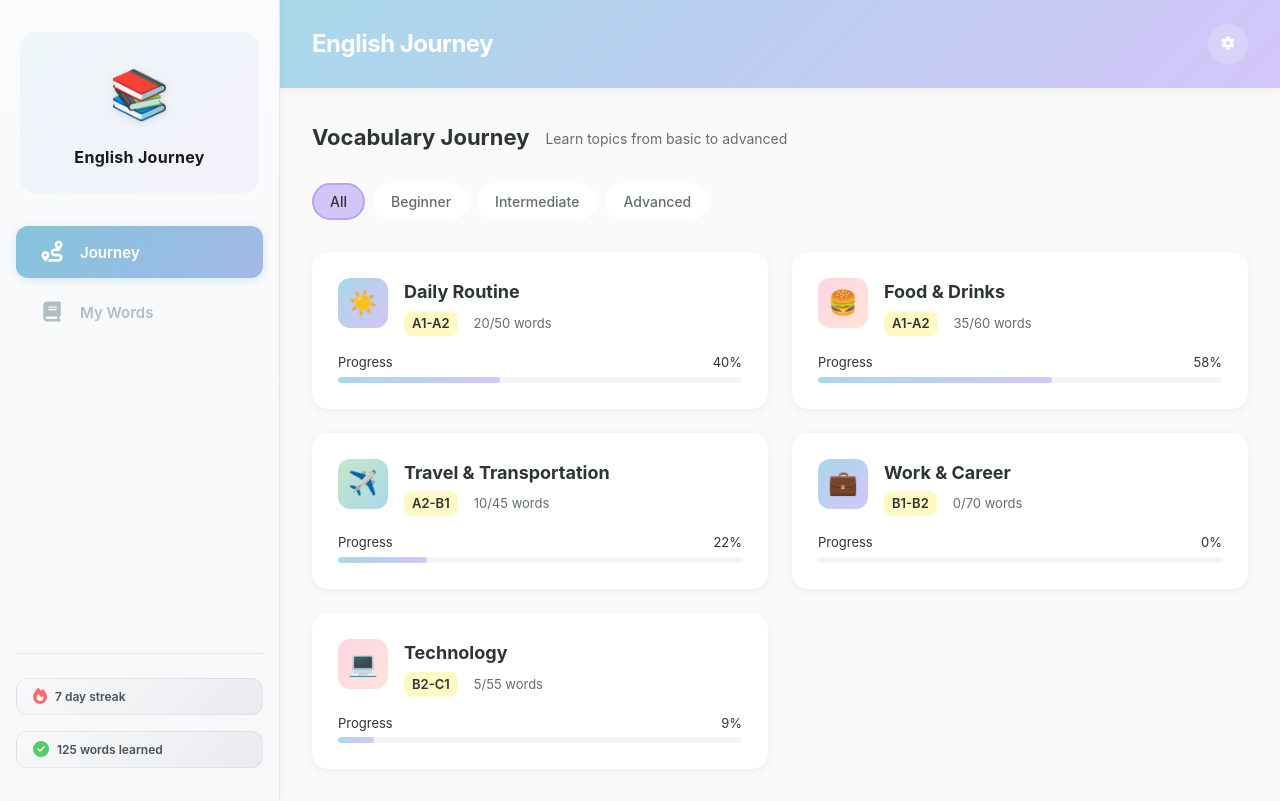
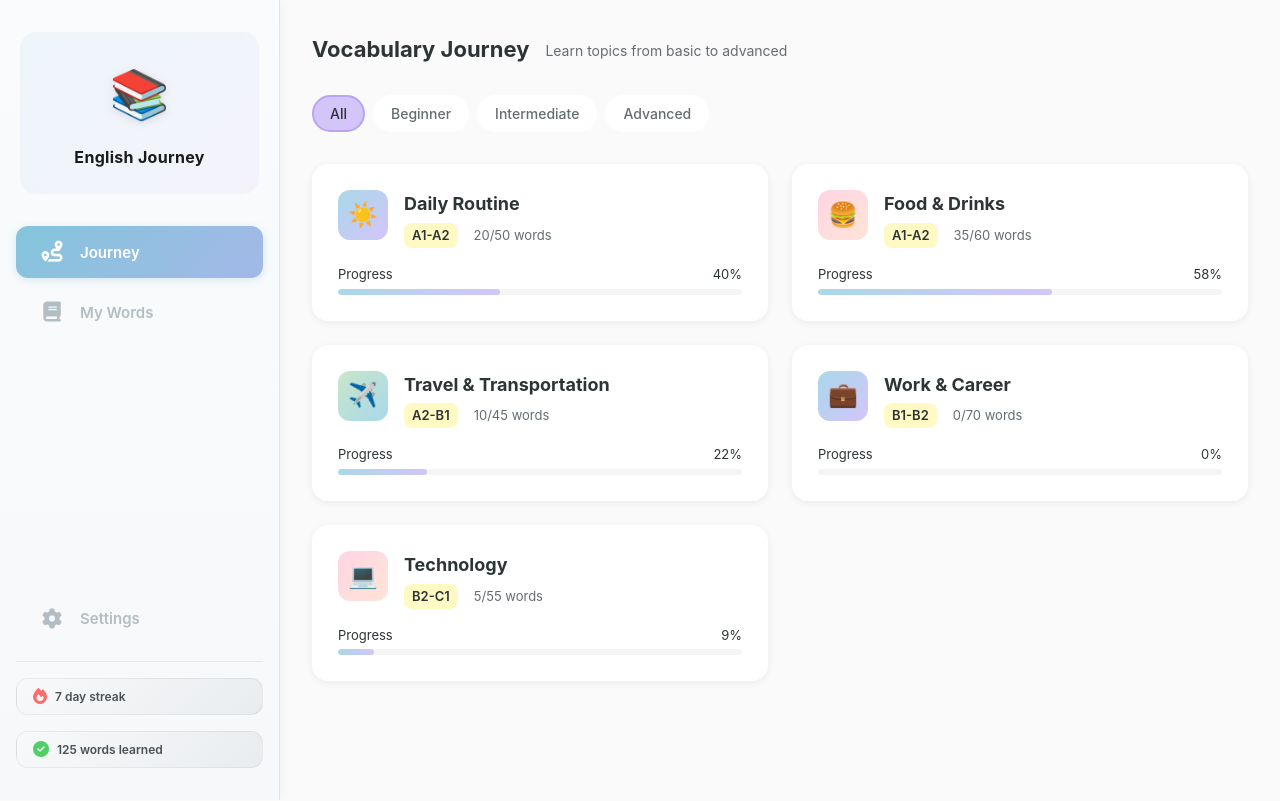
Before and after one commit to Cao-Viet-Hoang/english_app, a plain HTML site: page index.html in a window 1280 px wide. Drawn offline with Linux system fonts and the light colour scheme.

Commit message:
Add sidebar settings button and update utility listeners for mobile and desktop

```diff
--- a/css/styles.css
+++ b/css/styles.css
@@ -40,9 +40,8 @@ input, textarea, select {
   min-height: 100vh;
   display: grid;
   grid-template-columns: 280px 1fr;
-  grid-template-rows: auto 1fr;
+  grid-template-rows: 1fr;
   grid-template-areas:
-    "sidebar header"
     "sidebar main";
   position: relative;
 }
@@ -63,19 +62,19 @@ input, textarea, select {
    ============================================ */
 
 .app-header {
-  grid-area: header;
-  background: var(--gradient-blue);
-  padding: var(--spacing-lg) var(--spacing-xl);
-  box-shadow: var(--shadow-soft);
-  position: sticky;
-  top: 0;
-  z-index: 100;
+  display: none;
 }
 
 @media (max-width: 768px) {
   .app-header {
+    display: block;
+    background: var(--gradient-blue);
     padding: var(--spacing-md) var(--spacing-lg);
     padding-top: calc(var(--spacing-md) + env(safe-area-inset-top));
+    box-shadow: var(--shadow-soft);
+    position: sticky;
+    top: 0;
+    z-index: 100;
   }
 }
 
@@ -1359,14 +1358,42 @@ input, textarea, select {
 
 .sidebar-footer {
   margin-top: auto;
-  padding-top: var(--spacing-lg);
-  border-top: 1px solid rgba(0, 0, 0, 0.08);
+  padding-top: var(--spacing-md);
+}
+
+.sidebar-settings-btn {
+  display: flex;
+  flex-direction: row;
+  align-items: center;
+  gap: var(--spacing-md);
+  padding: var(--spacing-md) var(--spacing-lg);
+  color: var(--text-tertiary);
+  transition: all var(--transition-fast);
+  border-radius: var(--radius-md);
+  width: 100%;
+  justify-content: flex-start;
+  font-size: 15px;
+  font-weight: 600;
+  margin-bottom: var(--spacing-md);
+}
+
+.sidebar-settings-btn:hover {
+  background-color: rgba(168, 216, 234, 0.15);
+  color: #1a1a1a;
+}
+
+.sidebar-settings-btn i {
+  font-size: 20px;
+  width: 24px;
+  text-align: center;
 }
 
 .user-stats {
   display: flex;
   flex-direction: column;
   gap: var(--spacing-md);
+  padding-top: var(--spacing-md);
+  border-top: 1px solid rgba(0, 0, 0, 0.08);
 }
 
 .stat-item {
--- a/index.html
+++ b/index.html
@@ -125,6 +125,10 @@
         </button>
       </div>
       <div class="sidebar-footer">
+        <button class="sidebar-settings-btn" id="settingsBtnSidebar">
+          <i class="fas fa-cog"></i>
+          <span>Settings</span>
+        </button>
         <div class="user-stats">
           <div class="stat-item">
             <i class="fas fa-fire"></i>
--- a/js/utils.js
+++ b/js/utils.js
@@ -66,10 +66,18 @@ function setupUtilityListeners() {
     });
   }
 
-  // Settings button
+  // Settings button (header - mobile)
   const settingsBtn = document.getElementById('settingsBtn');
   if (settingsBtn) {
     settingsBtn.addEventListener('click', function() {
+      alert('Settings panel coming soon!');
+    });
+  }
+
+  // Settings button (sidebar - desktop)
+  const settingsBtnSidebar = document.getElementById('settingsBtnSidebar');
+  if (settingsBtnSidebar) {
+    settingsBtnSidebar.addEventListener('click', function() {
       alert('Settings panel coming soon!');
     });
   }
```
